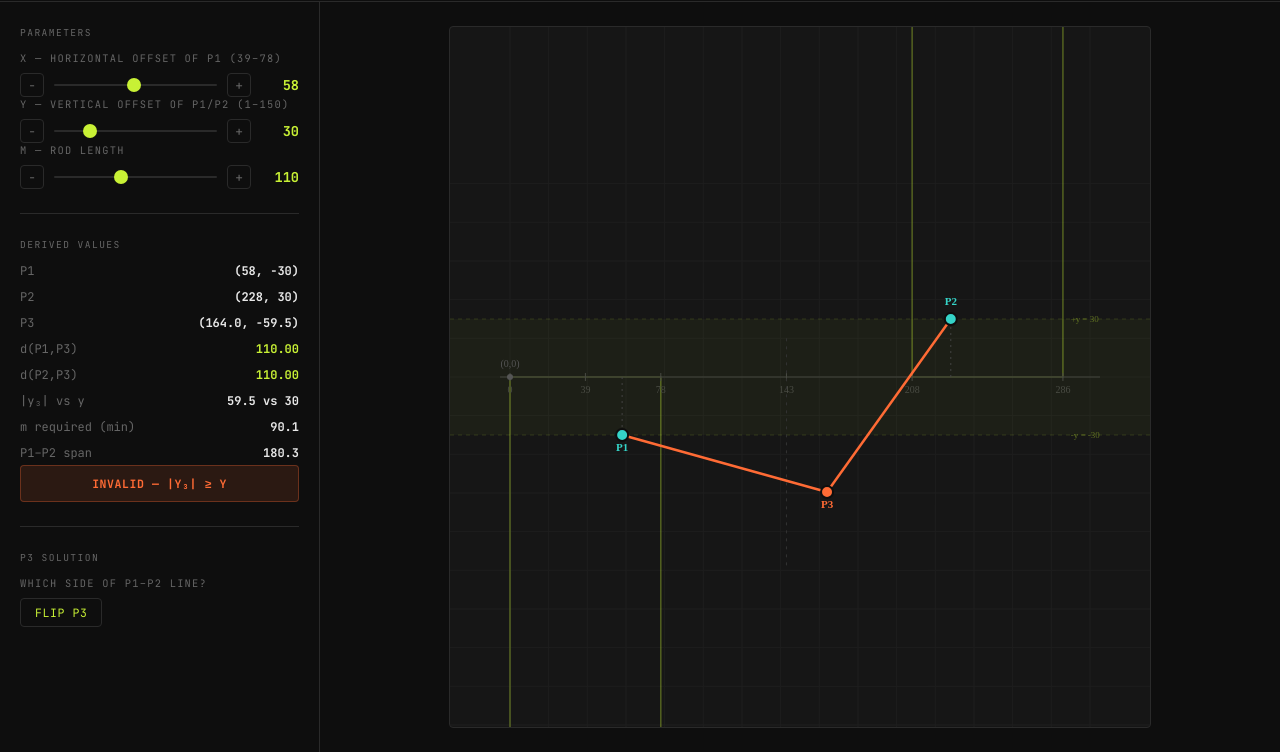
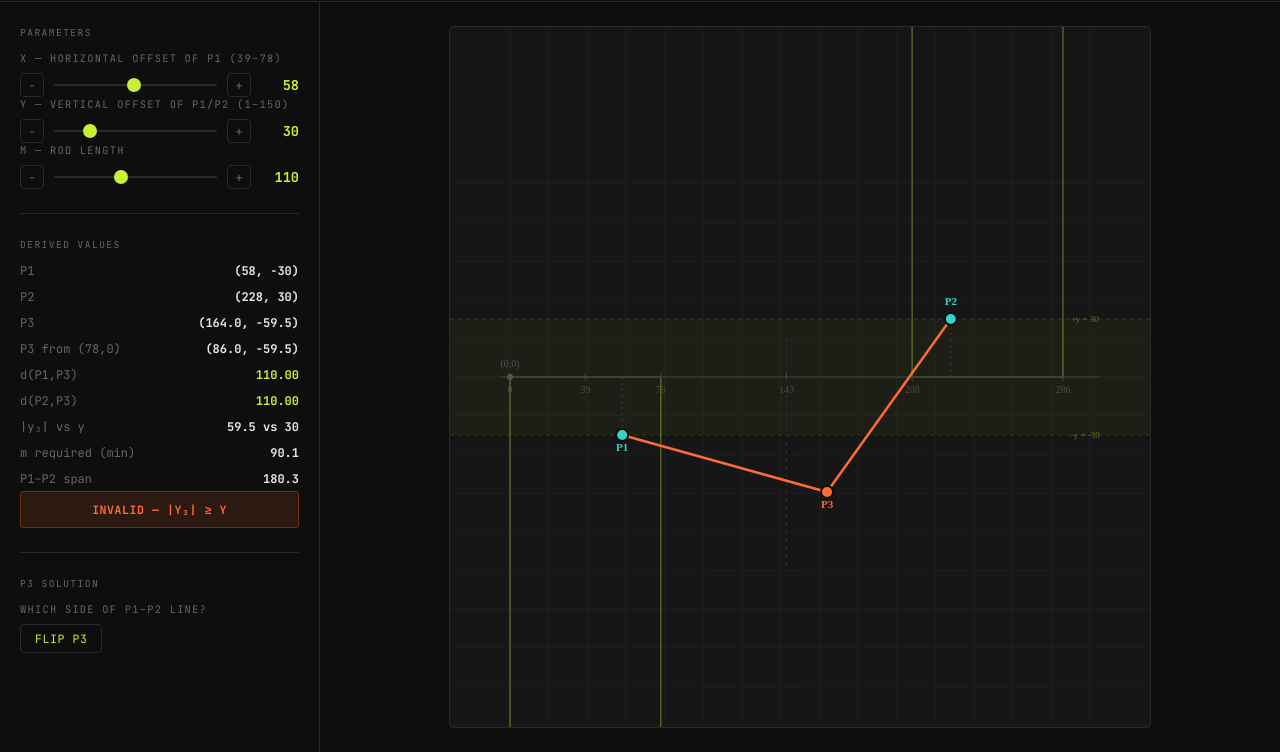
Before and after one commit to CapSap/toolbox-v1, a plain HTML site: page index.html in a window 1280 px wide. Shown: the part 66-818 px from the top of the page. Drawn offline with Linux system fonts and the light colour scheme.

Commit message:
add p3 rel

```diff
--- a/index.html
+++ b/index.html
@@ -249,6 +249,10 @@
       <div class="readout-row">
         <span class="label">P3</span>
         <span class="value" id="p3out">—</span>
+      </div>
+<div class="readout-row">
+        <span class="label">P3 from (78,0)</span>
+        <span class="value" id="p3relout">—</span>
       </div>
       <div class="readout-row">
         <span class="label">d(P1,P3)</span>
@@ -512,9 +516,8 @@ function update() {
 
   document.getElementById('p1out').textContent = `(${v.x}, ${-v.y})`;
   document.getElementById('p2out').textContent = `(${286 - v.x}, ${v.y})`;
-  document.getElementById('p3out').textContent = data.valid && data.P3
-    ? `(${data.P3.x.toFixed(1)}, ${data.P3.y.toFixed(1)})`
-    : 'm too short';
+  document.getElementById('p3out').textContent = `(${data.P3.x.toFixed(1)}, ${data.P3.y.toFixed(1)})`;
+  document.getElementById('p3relout').textContent = `(${(data.P3.x - 78).toFixed(1)}, ${data.P3.y.toFixed(1)})`;
 
   if (data.valid && data.P3) {
     const d1 = Math.sqrt((data.P3.x - data.P1.x) ** 2 + (data.P3.y - data.P1.y) ** 2);
```
